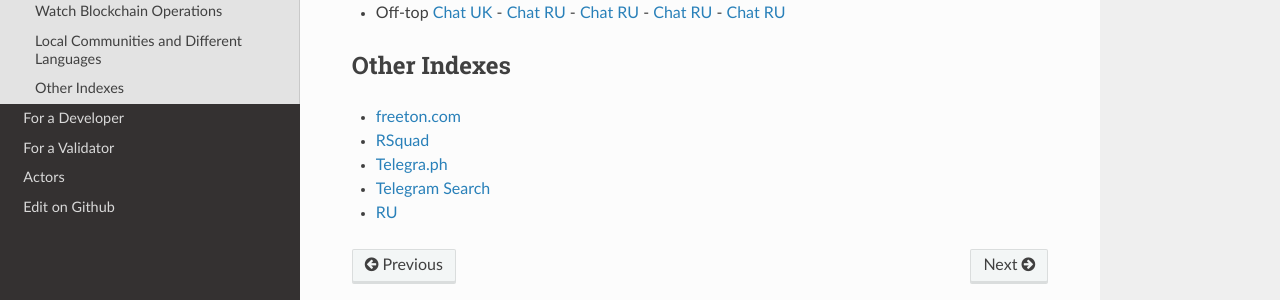
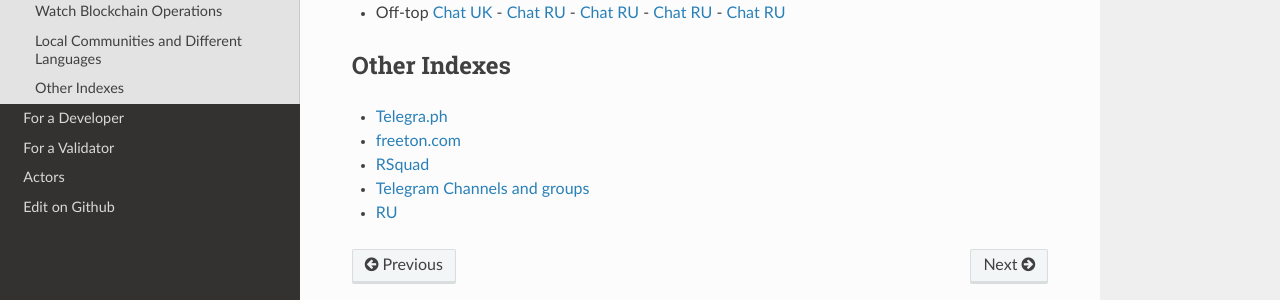
Before and after one commit to OCamlPro/www.freeton.link, a Sphinx documentation site: the page built from sphinx/user.rst, in a window 1280 px wide and 900 px high, scrolled down 3049 px. Shown: the part 486-786 px from the top of the window. Built offline with Sphinx 7.4.7 and the Read the Docs theme 2.0.0, drawn with Linux system fonts in a browser that asks for light colours; the version number could not be read and is left out.

Commit message:
petits changements

```diff
--- a/sphinx/developer.rst
+++ b/sphinx/developer.rst
@@ -39,10 +39,10 @@
 You are welcome to ask your questions in English!
 
 * Developers `Channel RU <https://t.me/freetondev_ru>`_ - `Chat RU <https://t.me/freetondevru>`_
-* Surf `Chat RU <https://t.me/betasurf>`_
+* Contests `Channel RU <https://t.me/toncontests_ru>`_
 * Smart Contracts `Chat RU <https://t.me/freeton_smartcontracts>`_
 * Debots `Chat RU <https://t.me/freetondebots>`_
-* Contests `Channel RU <https://t.me/toncontests_ru>`_
+* Surf `Chat RU <https://t.me/betasurf>`_
 * Dangerous Cases `Chat RU <https://t.me/fld_ton_dev>`_
 
 
--- a/sphinx/user.rst
+++ b/sphinx/user.rst
@@ -143,10 +143,10 @@
 
 Other Indexes
 ~~~~~~~~~~~~~
+* `Telegra.ph <https://telegra.ph/Structure-of-the-Free-TON-ecosystem-08-08-31>`_
 * `freeton.com <https://freeton.com/en/>`_
 * `RSquad <http://ton-test.rsquad.io/>`_
-* `Telegra.ph <https://telegra.ph/Structure-of-the-Free-TON-ecosystem-08-08-31>`_
-* `Telegram Search <https://www.tg-me.com/telegram-group/free%20ton>`_
+* `Telegram Channels and groups <https://www.tg-me.com/telegram-group/free%20ton>`_
 * `RU <https://cryptotalk.org/forum/82-free-ton/>`_
 .. * `TON Labs <https://docs.ton.dev/86757ecb2/p/04a4ba->`_
 .. |br| raw:: html
```
Also changed, not shown: other parts of sphinx/developer.rst (+1 -1 lines).
